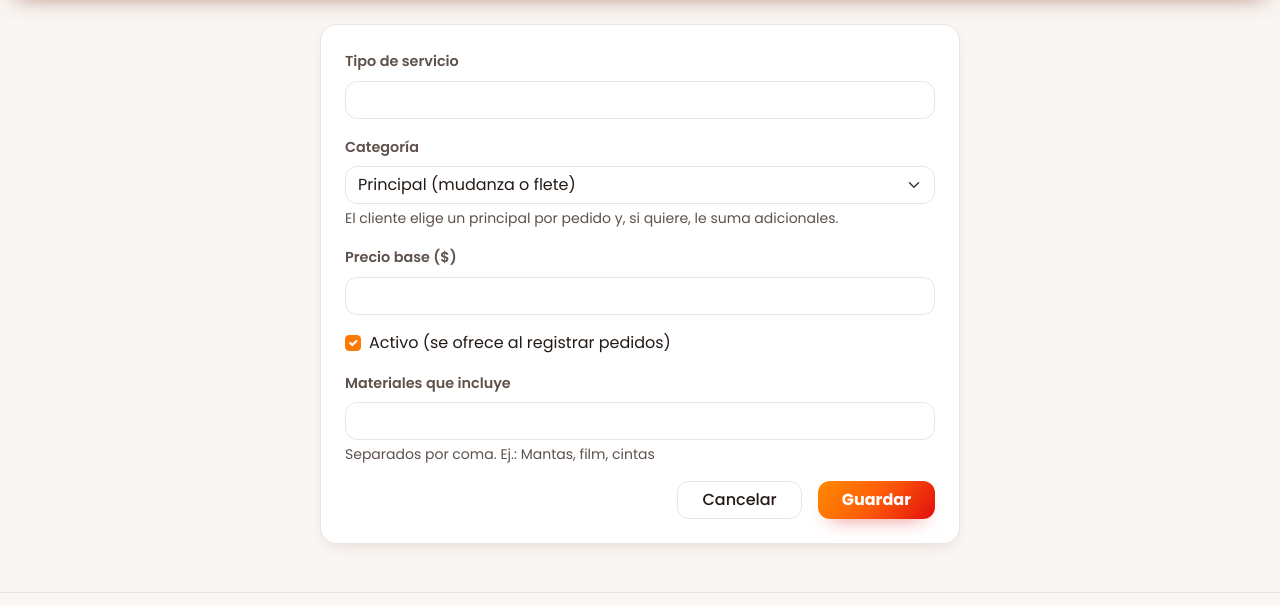
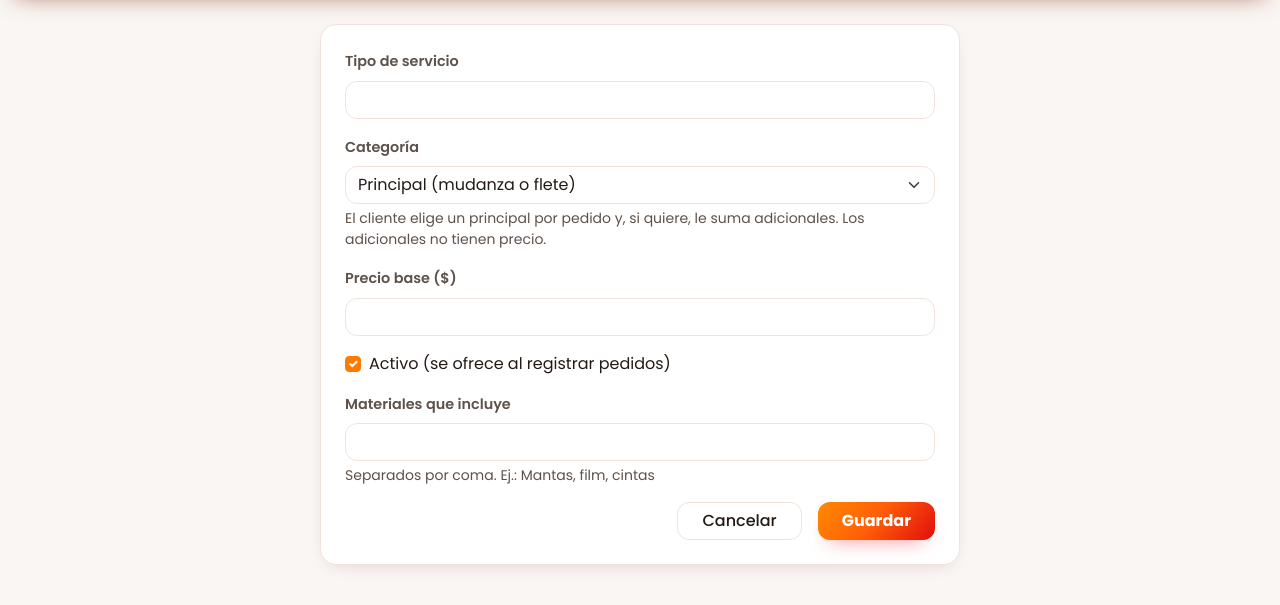
Before and after one commit to MarioGg43/BD_Mudanza, a Django app: template pedidos/templates/pedidos/servicio_form.html in a window 1280 px wide. Shown: the part 74-679 px from the top of the page. Run offline with Django 4.2, Linux system fonts and the light colour scheme; the template is opened without the code that fills it: values that come from a table or form of the project are taken from there, others are empty.

Commit message:
Add-on services have no price
Only the main service is charged: add-ons are stored at 0, do not
add to the total, and show no price on the form, home page, detail,
receipt or PDF. The services ABM hides the price for add-ons.

```diff
--- a/pedidos/forms.py
+++ b/pedidos/forms.py
@@ -159,21 +159,26 @@ class ServicioForm(forms.ModelForm):
         model = Servicio
         fields = ['Tipo_servicio', 'Categoria', 'Precio_base', 'Activo']
         labels = {'Tipo_servicio': 'Tipo de servicio', 'Precio_base': 'Precio base ($)'}
-        help_texts = {'Categoria': 'El cliente elige un principal por pedido y, si quiere, le suma adicionales.'}
+        help_texts = {'Categoria': 'El cliente elige un principal por pedido y, si quiere, le suma adicionales. '
+                                   'Los adicionales no tienen precio.'}
 
     def __init__(self, *args, **kwargs):
         super().__init__(*args, **kwargs)
         if self.instance.pk:
             self.fields['materiales'].initial = ', '.join(
                 self.instance.recursos.values_list('Materiales', flat=True))
+        self.fields['Precio_base'].required = False  # lo exige clean() solo para los principales
         con_bootstrap(self)
         self.fields['Activo'].widget.attrs['class'] = 'form-check-input'
 
-    def clean_Precio_base(self):
-        precio = self.cleaned_data['Precio_base']
-        if precio <= 0:
-            raise forms.ValidationError('El precio tiene que ser mayor a 0.')
-        return precio
+    def clean(self):
+        d = super().clean()
+        if d.get('Categoria') == Servicio.ADICIONAL:
+            d['Precio_base'] = 0  # los adicionales no tienen precio
+            self.errors.pop('Precio_base', None)
+        elif d.get('Categoria') == Servicio.PRINCIPAL and not (d.get('Precio_base') or 0) > 0:
+            self.add_error('Precio_base', 'El precio tiene que ser mayor a 0.')
+        return d
 
     def clean_materiales(self):
         lista = [m.strip() for m in self.cleaned_data['materiales'].split(',') if m.strip()]
--- a/pedidos/reglas.py
+++ b/pedidos/reglas.py
@@ -122,8 +122,8 @@ def _validar_items(items, errores):
 def registrar_pedido(cliente, fecha_servicio, hora_servicio, origen, destino, id_servicio, patente, items,
                      ids_adicionales=()):
     """Registra el pedido completo (cabecera, servicios e inventario) en una sola
-    transacción y lo deja Pendiente. El total es el principal más los adicionales.
-    Si algo no es válido lanza ErrorPedido."""
+    transacción y lo deja Pendiente. Solo el servicio principal tiene precio: los
+    adicionales se anotan sin costo. Si algo no es válido lanza ErrorPedido."""
     errores = {}
     origen, destino = (origen or '').strip(), (destino or '').strip()
     _validar_fecha(fecha_servicio, errores)
@@ -148,11 +148,13 @@ def registrar_pedido(cliente, fecha_servicio, hora_servicio, origen, destino, id
         pedido = Pedido.objects.create(
             patente_vehiculo=vehiculo, idUsuario=cliente, Fecha_pedido=timezone.localdate(),
             fecha_servicio=fecha_servicio, hora_servicio=hora_servicio, origen=origen, destino=destino,
-            estado=Pedido.PENDIENTE, total=sum(s.Precio_base for s in [principal, *adicionales]))
-        # Una fila por servicio, con el precio del día: si después cambia, el pedido no cambia
-        DetallePedido.objects.bulk_create([
-            DetallePedido(idPedido=pedido, idServicio=s, precio_unitario=s.Precio_base, subtotal=s.Precio_base)
-            for s in [principal, *adicionales]])
+            estado=Pedido.PENDIENTE, total=principal.Precio_base)
+        # Una fila por servicio. El principal guarda el precio del día (si después cambia, el
+        # pedido no cambia); los adicionales van en 0 porque no tienen precio.
+        DetallePedido.objects.bulk_create(
+            [DetallePedido(idPedido=pedido, idServicio=principal,
+                           precio_unitario=principal.Precio_base, subtotal=principal.Precio_base)]
+            + [DetallePedido(idPedido=pedido, idServicio=s, precio_unitario=0, subtotal=0) for s in adicionales])
         InventarioDetalle.objects.bulk_create([
             InventarioDetalle(idPedido=pedido, Descripcion=i['descripcion'], Cantidad=i['cantidad'],
                               Fragil=i['fragil'], Observacion=i['observacion'])
--- a/pedidos/templates/pedidos/comprobante.html
+++ b/pedidos/templates/pedidos/comprobante.html
@@ -89,7 +89,7 @@
     <table>
         <tr><th>Servicio</th><th class="num">Precio</th><th class="num">Subtotal</th></tr>
         {% for d in pedido.detalles.all %}
-        <tr><td>{{ d.idServicio.Tipo_servicio }}</td><td class="num">${{ d.precio_unitario|floatformat:"2g" }}</td><td class="num">${{ d.subtotal|floatformat:"2g" }}</td></tr>
+        <tr><td>{{ d.idServicio.Tipo_servicio }}{% if d.idServicio.Categoria == 'Adicional' %} <i>(adicional)</i>{% endif %}</td>{% if d.idServicio.Categoria != 'Adicional' %}<td class="num">${{ d.precio_unitario|floatformat:"2g" }}</td><td class="num">${{ d.subtotal|floatformat:"2g" }}</td>{% else %}<td class="num">—</td><td class="num">—</td>{% endif %}</tr>
         {% endfor %}
         <tr class="total"><td colspan="2" class="num">TOTAL</td><td class="num">${{ pedido.total|floatformat:"2g" }}</td></tr>
     </table>
--- a/pedidos/templates/pedidos/comprobante_pdf.html
+++ b/pedidos/templates/pedidos/comprobante_pdf.html
@@ -16,7 +16,7 @@
 <b>Vehículo:</b> {{ pedido.patente_vehiculo.patente }} — {{ pedido.patente_vehiculo.marca_modelo }}</p>
 <h2>Servicios</h2>
 <table><tr><th>Servicio</th><th width="20%" class="num">Precio</th><th width="20%" class="num">Subtotal</th></tr>
-{% for d in pedido.detalles.all %}<tr><td>{{ d.idServicio.Tipo_servicio }}</td><td class="num">${{ d.precio_unitario|floatformat:"2g" }}</td><td class="num">${{ d.subtotal|floatformat:"2g" }}</td></tr>{% endfor %}
+{% for d in pedido.detalles.all %}<tr><td>{{ d.idServicio.Tipo_servicio }}{% if d.idServicio.Categoria == 'Adicional' %} <i>(adicional)</i>{% endif %}</td>{% if d.idServicio.Categoria != 'Adicional' %}<td class="num">${{ d.precio_unitario|floatformat:"2g" }}</td><td class="num">${{ d.subtotal|floatformat:"2g" }}</td>{% else %}<td class="num">—</td><td class="num">—</td>{% endif %}</tr>{% endfor %}
 <tr><td colspan="2" class="num"><b>TOTAL</b></td><td class="num"><b>${{ pedido.total|floatformat:"2g" }}</b></td></tr></table>
 <h2>Inventario</h2>
 <table><tr><th width="35%">Objeto</th><th width="12%" class="num">Cantidad</th><th width="10%">Frágil</th><th>Observación</th></tr>
--- a/pedidos/templates/pedidos/detalle.html
+++ b/pedidos/templates/pedidos/detalle.html
@@ -59,7 +59,7 @@
             <thead><tr><th>Servicio</th><th class="text-end">Precio</th><th class="text-end">Subtotal</th></tr></thead>
             <tbody>
                 {% for d in pedido.detalles.all %}
-                <tr><td>{{ d.idServicio.Tipo_servicio }}</td><td class="text-end">${{ d.precio_unitario|floatformat:"2g" }}</td><td class="text-end">${{ d.subtotal|floatformat:"2g" }}</td></tr>
+                <tr><td>{{ d.idServicio.Tipo_servicio }}{% if d.idServicio.Categoria == 'Adicional' %} <i>(adicional)</i>{% endif %}</td>{% if d.idServicio.Categoria != 'Adicional' %}<td class="text-end">${{ d.precio_unitario|floatformat:"2g" }}</td><td class="text-end">${{ d.subtotal|floatformat:"2g" }}</td>{% else %}<td class="text-end">—</td><td class="text-end">—</td>{% endif %}</tr>
                 {% endfor %}
             </tbody>
             <tfoot><tr><th colspan="2" class="text-end">Total</th><th class="text-end">${{ pedido.total|floatformat:"2g" }}</th></tr></tfoot>
--- a/pedidos/templates/pedidos/servicio_form.html
+++ b/pedidos/templates/pedidos/servicio_form.html
@@ -6,7 +6,7 @@
     <form method="post" class="card-panel bg-white p-4" novalidate>
         {% csrf_token %}
         {% for field in form %}
-        <div class="mb-3 {% if field.name == 'Activo' %}form-check{% endif %}">
+        <div class="mb-3 {% if field.name == 'Activo' %}form-check{% endif %}" id="campo-{{ field.name }}">
             {% if field.name == 'Activo' %}
                 {{ field }} <label class="form-check-label" for="{{ field.id_for_label }}">Activo (se ofrece al registrar pedidos)</label>
             {% else %}
@@ -23,4 +23,14 @@
         </div>
     </form>
 </div>
+<script>
+// Los adicionales no tienen precio: el campo se oculta cuando se elige esa categoría
+(function () {
+  const categoria = document.querySelector('[name="Categoria"]');
+  const precio = document.getElementById('campo-Precio_base');
+  const mostrar = () => precio.classList.toggle('d-none', categoria.value === 'Adicional');
+  categoria.addEventListener('change', mostrar);
+  mostrar();
+})();
+</script>
 {% endblock %}
--- a/pedidos/templates/pedidos/servicios_lista.html
+++ b/pedidos/templates/pedidos/servicios_lista.html
@@ -16,7 +16,7 @@
             <tr class="{% if not s.Activo %}text-muted{% endif %}">
                 <td class="fw-semibold">{{ s.Tipo_servicio }}</td>
                 <td>{{ s.Categoria }}</td>
-                <td class="text-end">${{ s.Precio_base|floatformat:"2g" }}</td>
+                <td class="text-end">{% if s.Categoria == 'Adicional' %}<span class="text-muted">Sin precio</span>{% else %}${{ s.Precio_base|floatformat:"2g" }}{% endif %}</td>
                 <td class="small">{% for r in s.recursos.all %}{{ r.Materiales }}{% if not forloop.last %}, {% endif %}{% empty %}—{% endfor %}</td>
                 <td>{% if s.Activo %}<span class="estado estado-activo">Activo</span>{% else %}<span class="estado estado-baja">Dado de baja</span>{% endif %}</td>
                 <td class="text-end text-nowrap">
--- a/pedidos/test_vistas.py
+++ b/pedidos/test_vistas.py
@@ -147,11 +147,11 @@ class RegistrarPantallaTest(BaseVistas):
         embalaje = Servicio.objects.get(Tipo_servicio='Embalaje')
         self.client.post('/pedidos/nuevo/', self.datos(adicionales=[embalaje.id_servicio]))
         p = Pedido.objects.latest('id_pedido')
-        self.assertEqual(p.total, 185000 + 40000)
+        self.assertEqual(p.total, 185000)
         self.assertEqual([d.idServicio for d in p.detalles.all()], [self.local, embalaje])
         r = self.client.get(f'/pedidos/{p.pk}/comprobante/')
         self.assertContains(r, 'Mudanza local')
-        self.assertContains(r, 'Embalaje')
+        self.assertContains(r, 'Embalaje <i>(adicional)</i>', html=True)
 
     def test_el_formulario_separa_principales_de_adicionales(self):
         self.entrar(CLIENTE)
@@ -162,6 +162,7 @@ class RegistrarPantallaTest(BaseVistas):
         self.assertNotIn('Embalaje', principales)
         self.assertIn('Embalaje', adicionales)
         self.assertContains(r, 'type="checkbox" name="adicionales"')
+        self.assertContains(r, '>Embalaje</label>')  # sin precio
 
     def test_objeto_escrito_a_mano_con_observacion(self):
         self.entrar(CLIENTE)
--- a/usuarios/management/commands/init_data.py
+++ b/usuarios/management/commands/init_data.py
@@ -94,9 +94,9 @@ class Command(BaseCommand):
             ('Mudanza local', P, 185000, 'Mantas, film y cintas'),
             ('Mudanza nacional', P, 640000, 'Mantas, film, cintas y zunchos'),
             ('Flete urbano', P, 75000, 'Correas y mantas'),
-            ('Embalaje', A, 40000, 'Cajas, papel burbuja y cinta'),
-            ('Desarmado y armado de muebles', A, 30000, 'Herramientas'),
-            ('Ayudante extra', A, 25000, None),
+            ('Embalaje', A, 0, 'Cajas, papel burbuja y cinta'),
+            ('Desarmado y armado de muebles', A, 0, 'Herramientas'),
+            ('Ayudante extra', A, 0, None),
         ]
         for tipo, categoria, precio, materiales in servicios_data:
             serv, creado = Servicio.objects.get_or_create(
--- a/vehiculos/templates/vehiculos/inicio.html
+++ b/vehiculos/templates/vehiculos/inicio.html
@@ -82,8 +82,7 @@
     <h3 class="h6 fw-bold mt-4 mb-2">Y si querés, le sumás</h3>
     <ul class="list-unstyled row g-2 mb-0">
         {% for s in adicionales %}
-        <li class="col-md-4"><i class="bi bi-plus-circle text-marca me-1"></i>{{ s.Tipo_servicio }}
-            <span class="fw-semibold">${{ s.Precio_base|floatformat:"0g" }}</span></li>
+        <li class="col-md-4"><i class="bi bi-plus-circle text-marca me-1"></i>{{ s.Tipo_servicio }}</li>
         {% endfor %}
     </ul>
     {% endif %}
```
Also changed, not shown: pedidos/templates/pedidos/nuevo.html (+5 -6 lines), pedidos/test_reglas.py (+9 -5 lines), pedidos/test_servicios.py (+11 -3 lines).
